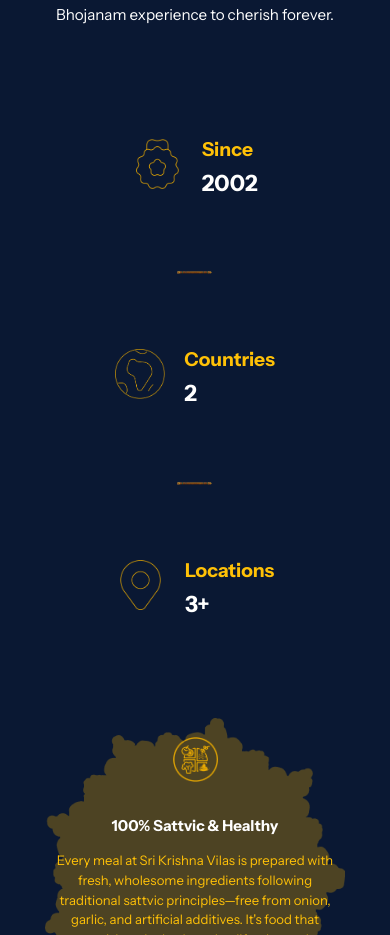
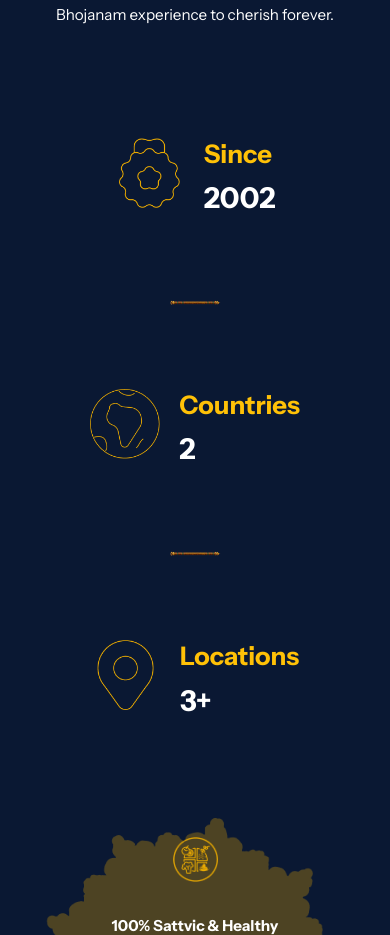
Before and after one commit to srinivasanpandian/skvwebsite, a React (Create React App) app: page / in a window 390 px wide. Shown: the part 1603-2538 px from the top of the page. Built offline with nearby package versions, Linux system fonts and the light colour scheme.

Commit message:
Enhanced mobile stats section with bigger icons, text and flute images
cgen-5e4cd1dc345443e8a214d84c6573b306

```diff
--- a/src/components/Home.css
+++ b/src/components/Home.css
@@ -350,67 +350,91 @@ body,
 }
 
 @media (max-width: 576px) {
+  .stats-section {
+    padding: 4rem 0;
+  }
   .stats-row-custom {
     flex-direction: column;
+    gap: 3rem;
+    align-items: center;
+  }
+  .stats-col {
+    min-width: 200px;
+    max-width: 250px;
+    justify-content: center;
+    gap: 1.5rem;
+  }
+  .stats-icon {
+    width: 80px;
+    height: 80px;
+  }
+  .stats-label {
+    font-size: 1.8rem;
+  }
+  .stats-value {
+    font-size: 2rem;
+  }
+  .stats-divider {
+    transform: rotate(90deg);
+    height: 60px;
+    margin: 1.5rem 0;
+    width: auto;
+  }
+}
+
+@media (max-width: 480px) {
+  .stats-section {
+    padding: 3.5rem 0;
+  }
+  .stats-row-custom {
+    gap: 2.5rem;
+  }
+  .stats-col {
+    min-width: 180px;
+    max-width: 220px;
+    gap: 1.3rem;
+  }
+  .stats-icon {
+    width: 70px;
+    height: 70px;
+  }
+  .stats-label {
+    font-size: 1.6rem;
+  }
+  .stats-value {
+    font-size: 1.8rem;
+  }
+  .stats-divider {
+    height: 50px;
+    margin: 1.2rem 0;
+  }
+}
+
+@media (max-width: 375px) {
+  .stats-section {
+    padding: 3rem 0;
+  }
+  .stats-row-custom {
     gap: 2rem;
-    align-items: center;
   }
   .stats-col {
     min-width: 160px;
     max-width: 200px;
-    justify-content: center;
+    gap: 1.2rem;
   }
   .stats-icon {
-    width: 60px;
-    height: 60px;
+    width: 65px;
+    height: 65px;
   }
   .stats-label {
-    font-size: 1.4rem;
+    font-size: 1.5rem;
   }
   .stats-value {
-    font-size: 1.6rem;
+    font-size: 1.7rem;
   }
   .stats-divider {
-    transform: rotate(90deg);
-    height: 40px;
+    height: 45px;
     margin: 1rem 0;
-  }
-}
-
-@media (max-width: 480px) {
-  .stats-col {
-    min-width: 140px;
-    max-width: 180px;
-  }
-  .stats-icon {
-    width: 50px;
-    height: 50px;
-  }
-  .stats-label {
-    font-size: 1.2rem;
-  }
-  .stats-value {
-    font-size: 1.4rem;
-  }
-  .stats-divider {
-    height: 35px;
-  }
-}
-
-@media (max-width: 375px) {
-  .stats-col {
-    min-width: 120px;
-    max-width: 150px;
-  }
-  .stats-icon {
-    width: 45px;
-    height: 45px;
-  }
-  .stats-label {
-    font-size: 1.1rem;
-  }
-  .stats-value {
-    font-size: 1.3rem;
   }
 }
 
```
